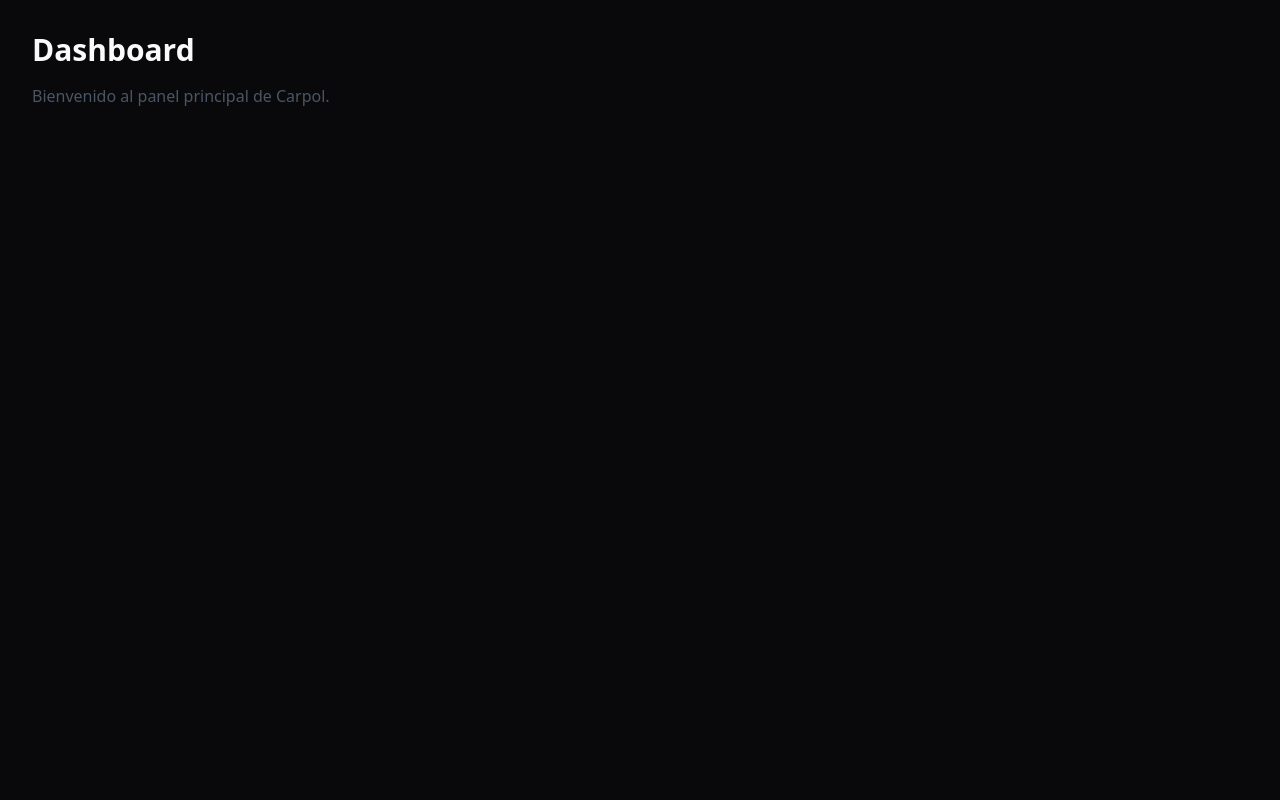
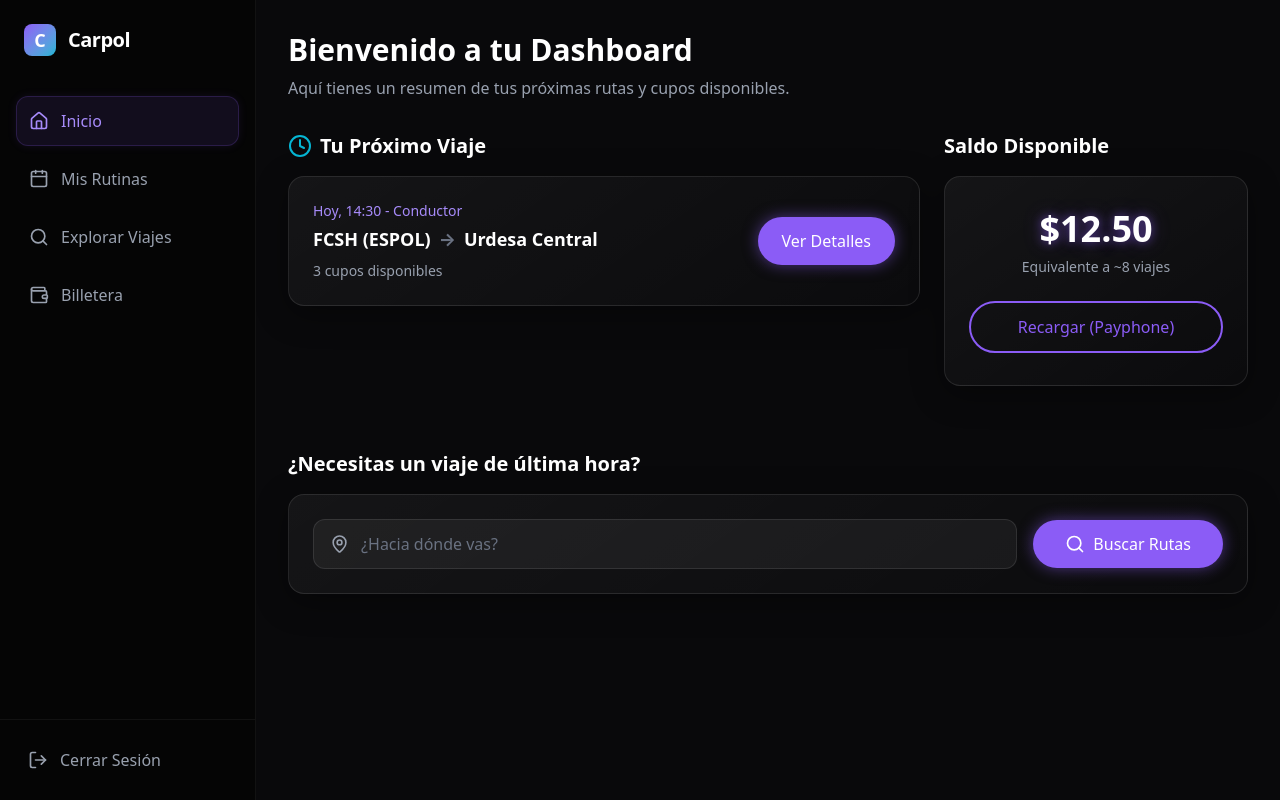
Before and after one commit to EtienneDefranc/carpol2026, a Next.js app: page /dashboard in a window 1280 px wide. Built offline with nearby package versions, Linux system fonts and the light colour scheme.

Commit message:
feat: implement authentication flow, middleware, and dashboard layout

```diff
--- /dev/null
+++ b/src/app/auth/signin/page.tsx
@@ -0,0 +1,47 @@
+"use client";
+
+import { signIn } from "next-auth/react";
+import { Button } from "@/components/ui/Button";
+import { Card } from "@/components/ui/Card";
+
+export default function SignInPage() {
+  return (
+    <div className="min-h-screen flex items-center justify-center bg-black relative overflow-hidden">
+      {/* Background Glow */}
+      <div className="absolute inset-0 z-0 opacity-50">
+        <div className="absolute top-1/4 left-1/4 w-96 h-96 bg-brand/30 rounded-full blur-[100px]"></div>
+        <div className="absolute bottom-1/4 right-1/4 w-96 h-96 bg-neon-cyan/20 rounded-full blur-[100px]"></div>
+      </div>
+
+      <Card className="relative z-10 w-full max-w-md p-8 border border-white/10 flex flex-col items-center animate-slide-up">
+        <div className="w-16 h-16 rounded-2xl bg-gradient-to-br from-brand to-neon-cyan mb-6 flex items-center justify-center shadow-[0_0_20px_rgba(139,92,246,0.4)]">
+          <span className="text-2xl font-bold text-white">C</span>
+        </div>
+
+        <h1 className="text-3xl font-extrabold text-white mb-2">Bienvenido a Carpol</h1>
+        <p className="text-gray-400 text-center text-sm mb-8">
+          Inicia sesión usando tu correo institucional de ESPOL.
+        </p>
+
+        <Button
+          variant="primary"
+          className="w-full text-base py-4 flex items-center justify-center gap-3"
+          onClick={() => signIn("google", { callbackUrl: "/dashboard" })}
+        >
+          {/* Simple Google SVG Icon */}
+          <svg viewBox="0 0 24 24" className="w-5 h-5 bg-white rounded-full p-0.5">
+            <path d="M22.56 12.25c0-.78-.07-1.53-.2-2.25H12v4.26h5.92c-.26 1.37-1.04 2.53-2.21 3.31v2.77h3.57c2.08-1.92 3.28-4.74 3.28-8.09z" fill="#4285F4"/>
+            <path d="M12 23c2.97 0 5.46-.98 7.28-2.66l-3.57-2.77c-.98.66-2.23 1.06-3.71 1.06-2.86 0-5.29-1.93-6.16-4.53H2.18v2.84C3.99 20.53 7.7 23 12 23z" fill="#34A853"/>
+            <path d="M5.84 14.09c-.22-.66-.35-1.36-.35-2.09s.13-1.43.35-2.09V7.07H2.18C1.43 8.55 1 10.22 1 12s.43 3.45 1.18 4.93l2.85-2.22.81-.62z" fill="#FBBC05"/>
+            <path d="M12 5.38c1.62 0 3.06.56 4.21 1.64l3.15-3.15C17.45 2.09 14.97 1 12 1 7.7 1 3.99 3.47 2.18 7.07l3.66 2.84c.87-2.6 3.3-4.53 6.16-4.53z" fill="#EA4335"/>
+          </svg>
+          Ingresar con Google
+        </Button>
+
+        <div className="mt-6 text-xs text-gray-500 text-center">
+          Al iniciar sesión, aceptas usar únicamente correos con el dominio @espol.edu.ec
+        </div>
+      </Card>
+    </div>
+  );
+}
--- /dev/null
+++ b/src/app/dashboard/layout.tsx
@@ -0,0 +1,15 @@
+import { ReactNode } from 'react';
+import { Sidebar } from '@/components/ui/Sidebar';
+
+export default function DashboardLayout({ children }: { children: ReactNode }) {
+  return (
+    <div className="flex min-h-screen bg-[#09090b]">
+      <Sidebar />
+      <main className="flex-1 p-8 overflow-y-auto">
+        <div className="max-w-6xl mx-auto animate-fade-in">
+          {children}
+        </div>
+      </main>
+    </div>
+  );
+}
--- a/src/app/dashboard/page.tsx
+++ b/src/app/dashboard/page.tsx
@@ -1,8 +1,67 @@
+import { Card } from "@/components/ui/Card";
+import { Button } from "@/components/ui/Button";
+import { MapPin, Clock, Search } from "lucide-react";
+
 export default function DashboardPage() {
   return (
-    <div className="p-8">
-      <h1 className="text-3xl font-bold mb-4">Dashboard</h1>
-      <p className="text-gray-600">Bienvenido al panel principal de Carpol.</p>
+    <div className="space-y-8">
+      <div>
+        <h1 className="text-3xl font-extrabold text-white mb-2">Bienvenido a tu Dashboard</h1>
+        <p className="text-gray-400">Aquí tienes un resumen de tus próximas rutas y cupos disponibles.</p>
+      </div>
+
+      <div className="grid grid-cols-1 lg:grid-cols-3 gap-6">
+        {/* Próximo Viaje */}
+        <div className="lg:col-span-2 space-y-4">
+          <h2 className="text-xl font-bold text-white flex items-center gap-2">
+            <Clock className="text-neon-cyan" />
+            Tu Próximo Viaje
+          </h2>
+          <Card className="bg-gradient-to-r from-brand/20 to-transparent border-brand/30">
+            <div className="flex flex-col sm:flex-row justify-between items-start sm:items-center gap-4">
+              <div>
+                <div className="text-sm text-brand-light font-medium mb-1">Hoy, 14:30 - Conductor</div>
+                <div className="flex items-center gap-2 text-white font-bold text-lg">
+                  FCSH (ESPOL) <span className="text-gray-500">→</span> Urdesa Central
+                </div>
+                <div className="text-sm text-gray-400 mt-2">3 cupos disponibles</div>
+              </div>
+              <Button variant="primary">Ver Detalles</Button>
+            </div>
+          </Card>
+        </div>
+
+        {/* Billetera Resumen */}
+        <div className="space-y-4">
+          <h2 className="text-xl font-bold text-white flex items-center gap-2">
+            Saldo Disponible
+          </h2>
+          <Card className="flex flex-col justify-center items-center py-8">
+            <span className="text-4xl font-extrabold text-white text-glow mb-2">$12.50</span>
+            <span className="text-sm text-gray-400 mb-6">Equivalente a ~8 viajes</span>
+            <Button variant="outline" className="w-full">Recargar (Payphone)</Button>
+          </Card>
+        </div>
+      </div>
+
+      {/* Buscar Viaje Rapido */}
+      <div className="pt-8">
+        <h2 className="text-xl font-bold text-white mb-4">¿Necesitas un viaje de última hora?</h2>
+        <Card className="flex flex-col sm:flex-row gap-4 items-center">
+          <div className="flex-1 w-full bg-white/5 border border-white/10 rounded-xl px-4 py-3 flex items-center gap-3">
+            <MapPin className="text-gray-400 w-5 h-5" />
+            <input
+              type="text"
+              placeholder="¿Hacia dónde vas?"
+              className="bg-transparent border-none outline-none text-white w-full placeholder:text-gray-500"
+            />
+          </div>
+          <Button variant="primary" className="w-full sm:w-auto px-8">
+            <Search className="w-5 h-5 mr-2" />
+            Buscar Rutas
+          </Button>
+        </Card>
+      </div>
     </div>
   );
 }
--- a/src/app/page.tsx
+++ b/src/app/page.tsx
@@ -1,4 +1,5 @@
 import Image from 'next/image';
+import Link from 'next/link';
 import { Button } from '@/components/ui/Button';
 import { Card } from '@/components/ui/Card';
 import { ShieldCheck, CalendarClock, CreditCard, ShieldAlert } from 'lucide-react';
@@ -36,10 +37,12 @@ export default function Home() {
         </p>
 
         <div className="flex flex-col sm:flex-row gap-4 animate-slide-up" style={{ animationDelay: '0.4s' }}>
-          <Button variant="primary" className="text-lg font-semibold">
-            Empezar Ahora
-          </Button>
-          <Button variant="secondary" className="text-lg font-semibold">
+          <Link href="/dashboard">
+            <Button variant="primary" className="text-lg font-semibold w-full sm:w-auto">
+              Empezar Ahora
+            </Button>
+          </Link>
+          <Button variant="secondary" className="text-lg font-semibold w-full sm:w-auto">
             Saber Más
           </Button>
         </div>
--- /dev/null
+++ b/src/components/ui/Sidebar.tsx
@@ -0,0 +1,61 @@
+"use client";
+
+import Link from 'next/link';
+import { usePathname } from 'next/navigation';
+import { Home, Calendar, Search, Wallet, LogOut } from 'lucide-react';
+import { signOut } from 'next-auth/react';
+import { twMerge } from 'tailwind-merge';
+
+const navigation = [
+  { name: 'Inicio', href: '/dashboard', icon: Home },
+  { name: 'Mis Rutinas', href: '/dashboard/routines', icon: Calendar },
+  { name: 'Explorar Viajes', href: '/dashboard/explore', icon: Search },
+  { name: 'Billetera', href: '/wallet', icon: Wallet },
+];
+
+export function Sidebar() {
+  const pathname = usePathname();
+
+  return (
+    <div className="flex flex-col w-64 bg-[#050505] border-r border-white/5 h-screen sticky top-0">
+      <div className="p-6 flex items-center gap-3">
+        <div className="w-8 h-8 rounded-lg bg-gradient-to-br from-brand to-neon-cyan flex items-center justify-center">
+          <span className="font-bold text-white text-lg">C</span>
+        </div>
+        <span className="text-xl font-bold text-white tracking-tight">Carpol</span>
+      </div>
+
+      <nav className="flex-1 px-4 space-y-2 mt-4">
+        {navigation.map((item) => {
+          const isActive = pathname === item.href || (pathname.startsWith(item.href) && item.href !== '/dashboard');
+          const Icon = item.icon;
+          return (
+            <Link
+              key={item.name}
+              href={item.href}
+              className={twMerge(
+                "flex items-center gap-3 px-3 py-3 rounded-xl transition-all duration-300",
+                isActive
+                  ? "bg-brand/10 text-brand-light font-medium border border-brand/20 shadow-[0_0_10px_rgba(139,92,246,0.1)]"
+                  : "text-gray-400 hover:bg-white/5 hover:text-white border border-transparent"
+              )}
+            >
+              <Icon className="w-5 h-5" />
+              {item.name}
+            </Link>
+          );
+        })}
+      </nav>
+
+      <div className="p-4 mt-auto border-t border-white/5">
+        <button
+          onClick={() => signOut({ callbackUrl: '/' })}
+          className="flex items-center gap-3 px-3 py-3 w-full rounded-xl text-gray-400 hover:bg-red-500/10 hover:text-red-400 transition-all duration-300"
+        >
+          <LogOut className="w-5 h-5" />
+          Cerrar Sesión
+        </button>
+      </div>
+    </div>
+  );
+}
--- /dev/null
+++ b/src/middleware.ts
@@ -0,0 +1,11 @@
+import { withAuth } from "next-auth/middleware";
+
+export default withAuth({
+  pages: {
+    signIn: "/auth/signin",
+  },
+});
+
+export const config = {
+  matcher: ["/dashboard/:path*", "/wallet/:path*"],
+};
```
